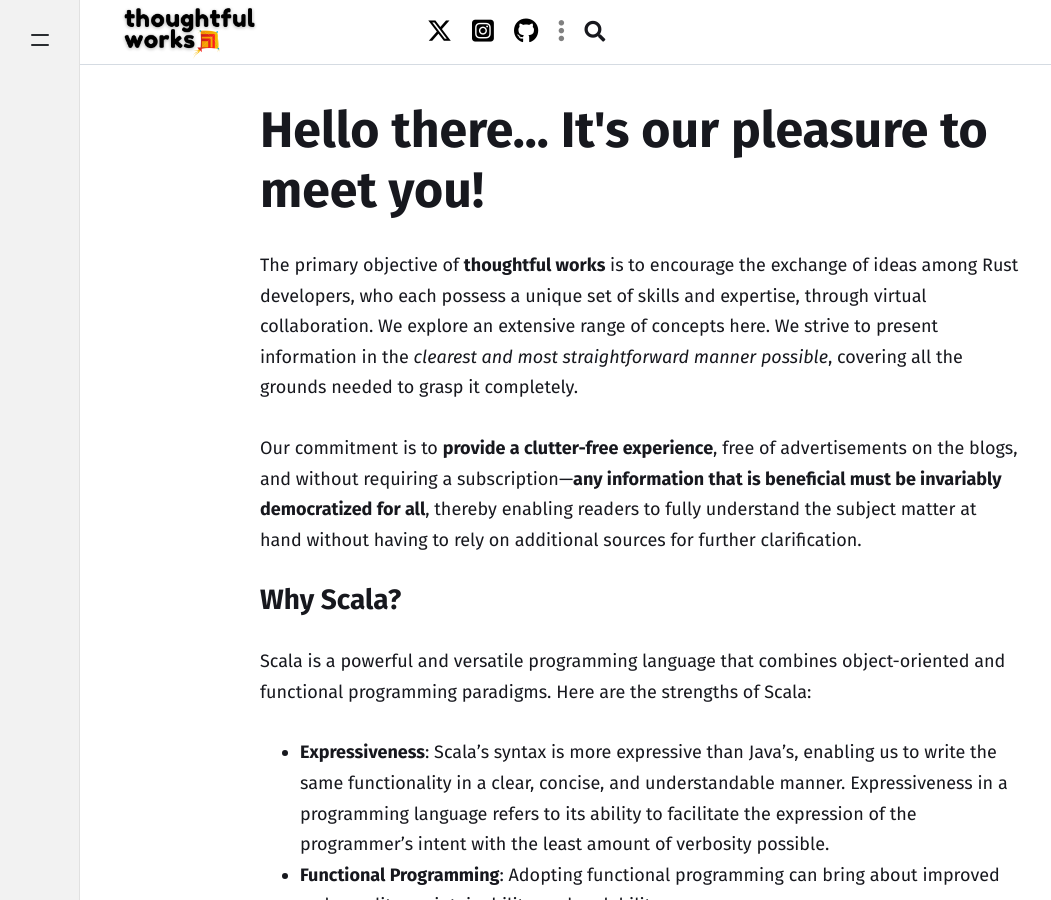
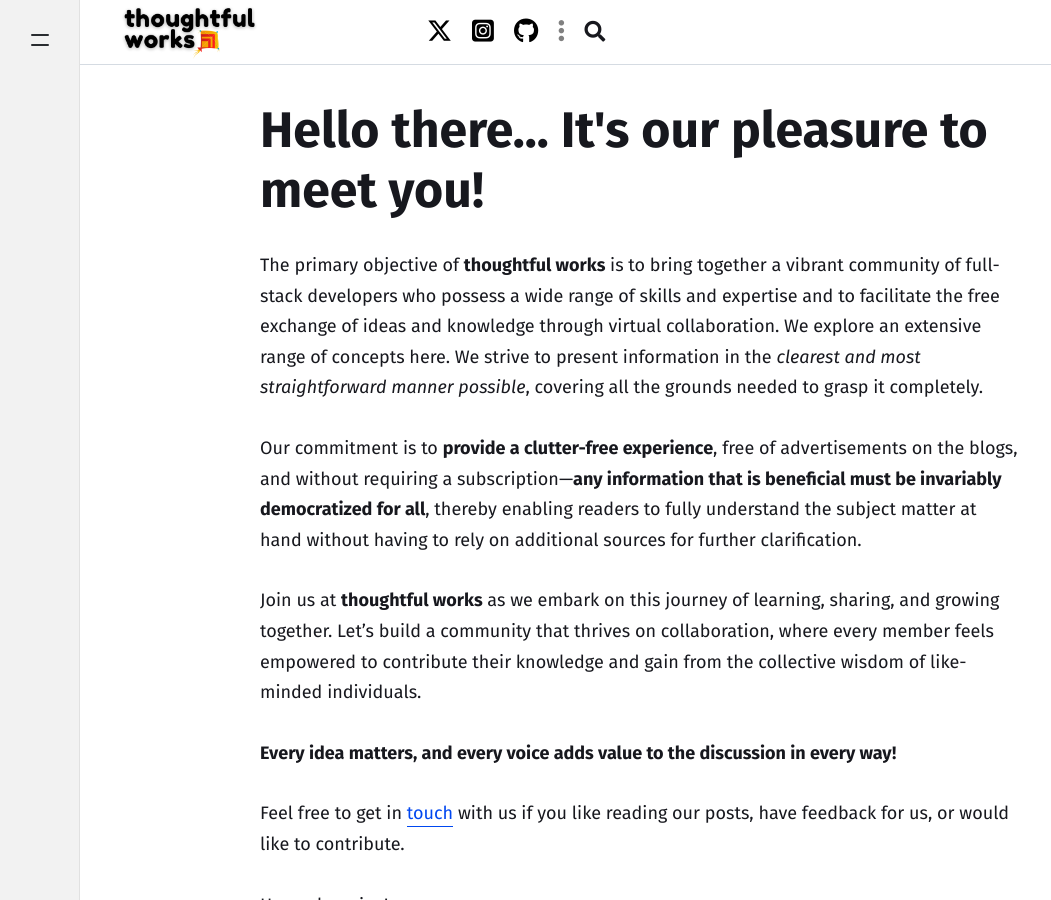
Before and after one commit to thoughtfulworks/thoughtfulworks.github.io, a Jekyll site: the page built from _pages/about.md, in a window 1280 px wide and 900 px high. Shown: the whole window, without its empty margins (0-1051 px from the left). Built offline with Jekyll 4.4.1, drawn with Linux system fonts in a browser that asks for light colours; nearby versions of some CDN libraries; some of the changed text lies outside the part shown.

Commit message:
Enriched about's contents

```diff
--- a/_pages/about.md
+++ b/_pages/about.md
@@ -7,26 +7,20 @@ comments: false
 --imageshadow: false
 ---
 
-The primary objective of <b>{{ site.name }}</b> is to encourage the exchange of ideas among Rust developers, who each possess a unique set of skills and expertise, through virtual collaboration. We explore an extensive range of concepts here. We strive to present information in the _clearest and most straightforward manner possible_, covering all the grounds needed to grasp it completely.
+The primary objective of <b>{{ site.name }}</b> is to bring together a vibrant community of full-stack developers who possess a wide range of skills and expertise and to facilitate the free exchange of ideas and knowledge through virtual collaboration. We explore an extensive range of concepts here. We strive to present information in the _clearest and most straightforward manner possible_, covering all the grounds needed to grasp it completely.
 
 Our commitment is to **provide a clutter-free experience**, free of advertisements on the blogs, and without requiring a subscription—**any information that is beneficial must be invariably democratized for all**, thereby enabling readers to fully understand the subject matter at hand without having to rely on additional sources for further clarification.
 
-### Why Scala?
+Join us at <b>{{ site.name }}</b> as we embark on this journey of learning, sharing, and growing together. Let's build a community that thrives on collaboration, where every member feels empowered to contribute their knowledge and gain from the collective wisdom of like-minded individuals.
 
-Scala is a powerful and versatile programming language that combines object-oriented and functional programming paradigms. Here are the strengths of Scala:
-
-- **Expressiveness**: Scala's syntax is more expressive than Java's, enabling us to write the same functionality in a clear, concise, and understandable manner. Expressiveness in a programming language refers to its ability to facilitate the expression of the programmer's intent with the least amount of verbosity possible.
-- **Functional Programming**: Adopting functional programming can bring about improved code quality, maintainability, and scalability.
-
-Scala's combination of features makes it well-suited for a wide range of applications, from small scripts to large-scale, particularly distributed systems.
-
+<b>Every idea matters, and every voice adds value to the discussion in every way!</b>
 
 Feel free to get in [touch]({{ site.baseurl }}/contact) with us if you like reading our posts, have feedback for us, or would like to contribute.
 
 Happy learning!
 
 **Senthil Nayagan**<br/>
-<sup>Founder and content creator, [**towardsdata.dev**](https://towardsdata.dev/){:target="_blank"} and **rustinaction.dev**.</sup>
+<sup>Founder and content creator, [**towardsdata.dev**](https://towardsdata.dev/){:target="_blank"} and [**rustinaction.dev**](https://rustinaction.dev/){:target="_blank"}.</sup>
 
 **Email:** [hello@thoughtfulworks.dev](mailto:hello@thoughtfulworks.dev)<br/>
 **Twitter:** [thoughtfulwx](https://twitter.com/thoughtfulwx){:target="_blank"}<br/>
```
Also changed, not shown: 3 other files.
